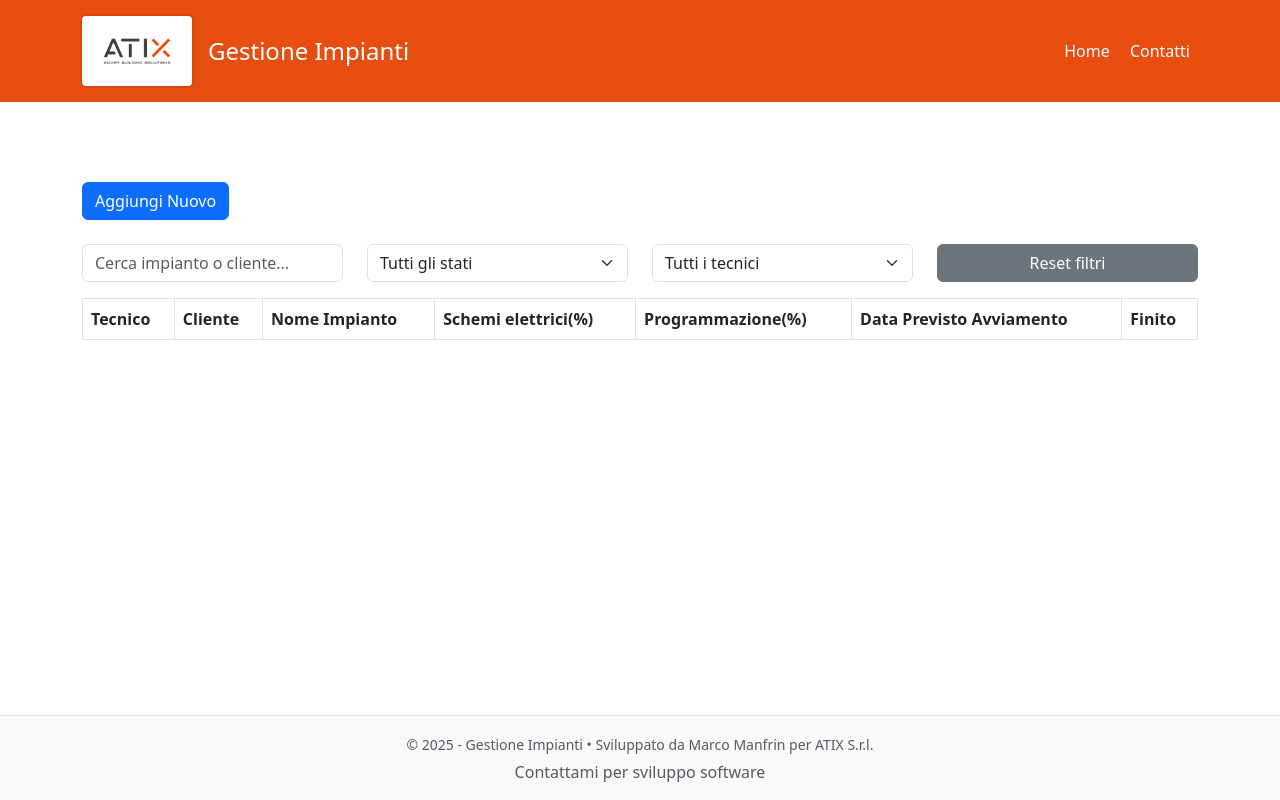
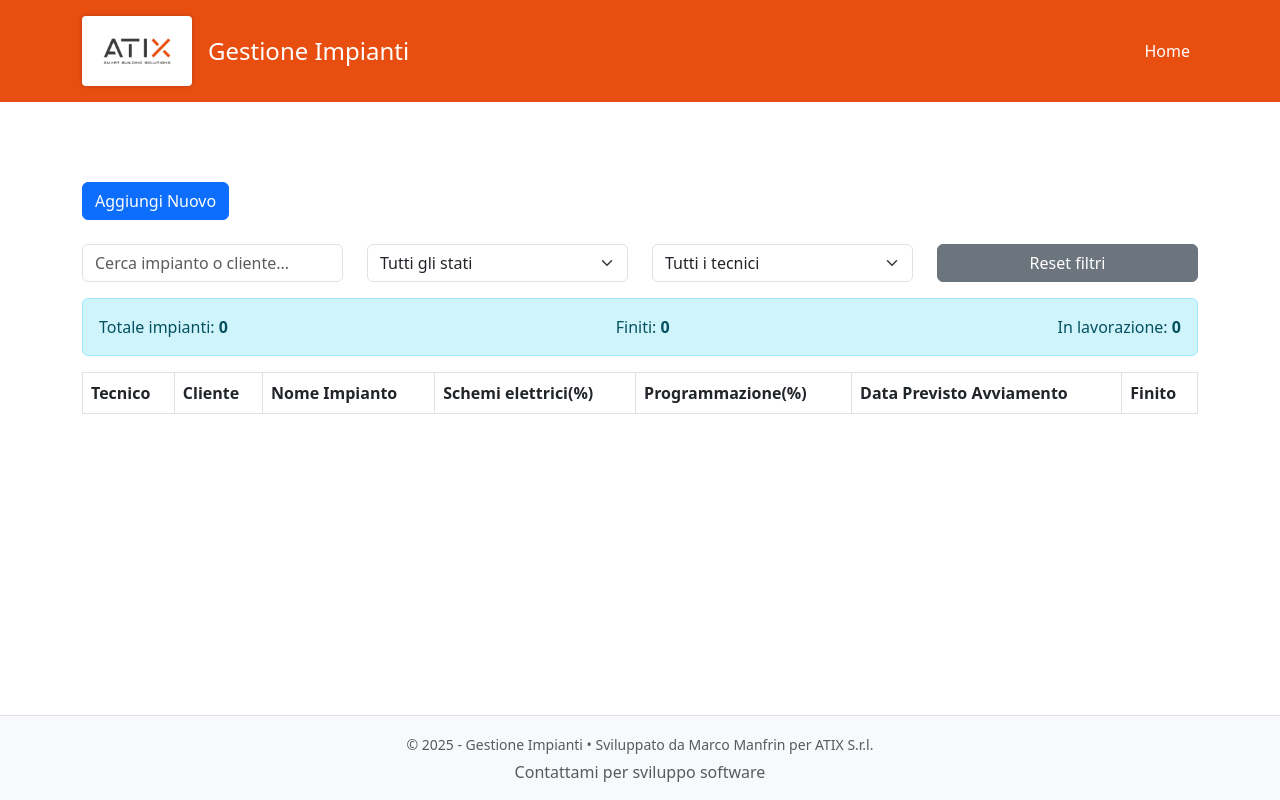
Before and after one commit to marcomanfrin/GestionaleLavori, a plain HTML site: page index.html in a window 1280 px wide. Both pictures are taken after a click on the button "Reset filtri". Drawn offline with nearby package versions, Linux system fonts and the light colour scheme; no server answers.

Commit message:
html refactor

```diff
--- a/index.html
+++ b/index.html
@@ -4,31 +4,29 @@
     <meta charset="UTF-8">
     <title>Gestione Impianti</title>
     <meta name="viewport" content="width=device-width, initial-scale=1.0">
-  <!-- Flatpickr CSS -->
     <link rel="stylesheet" href="https://cdn.jsdelivr.net/npm/flatpickr/dist/flatpickr.min.css">
-  <!-- Bootstrap CSS -->
     <link href="https://cdn.jsdelivr.net/npm/bootstrap@5.3.0/dist/css/bootstrap.min.css" rel="stylesheet">
     <link rel="stylesheet" href="style.css">
   </head>
   <body>
+
     <header class="p-3 mb-4">
       <div class="container d-flex align-items-center justify-content-between">
         <div class="d-flex align-items-center">
           <img src="logo.png" alt="Logo" width="110" height="70" class="me-3 logo-img">
-
           <h1 class="h4 m-0">Gestione Impianti</h1>
         </div>
         <nav>
           <a href="index.html" class="text-white text-decoration-none mx-2">Home</a>
-      <a href="https://marcomanfrin.me" class="text-white text-decoration-none mx-2" target="_blank">Contatti</a>
         </nav>
       </div>
     </header>
 
+    <div class="container my-5">
 
-  <div class="container my-5">
-    <!-- <h2>Tabella Impianti</h2> -->
       <button id="addBtn" class="btn btn-primary my-2">Aggiungi Nuovo</button>
+
+      <!-- FILTERS -->
       <div class="row my-3 align-items-end">
         <div class="col-md-3">
           <input type="text" id="searchInput" class="form-control" placeholder="Cerca impianto o cliente...">
@@ -50,6 +48,12 @@
         </div>
       </div>
 
+      <!-- INFO -->
+      <div id="statsBox" class="alert alert-info d-flex justify-content-between align-items-center p-3 my-3">
+        <div>Totale impianti: <strong id="totalCount">0</strong></div>
+        <div>Finiti: <strong id="finitiCount">0</strong></div>
+        <div>In lavorazione: <strong id="nonFinitiCount">0</strong></div>
+      </div>
 
       <!-- TABLE -->
       <table class="table table-bordered" id="impiantiTable">
@@ -64,7 +68,6 @@
             <th data-key="finito" data-label="Finito">Finito</th>
           </tr>
         </thead>
-
         <tbody></tbody>
       </table>
     </div>
@@ -98,9 +101,6 @@
       </div>
     </div>
 
-  <script src="https://cdn.jsdelivr.net/npm/bootstrap@5.3.0/dist/js/bootstrap.bundle.min.js"></script>
-  <script src="https://cdn.jsdelivr.net/npm/flatpickr"></script>
-  <script src="script.js"></script>
     <footer class="bg-light text-center text-muted py-3 mt-5 border-top">
       <div>
         <small>&copy; 2025 - Gestione Impianti • Sviluppato da Marco Manfrin per ATIX S.r.l.</small>
@@ -109,5 +109,9 @@
         <a href="https://marcomanfrin.me" class="text-muted text-decoration-none" target="_blank">Contattami per sviluppo software </a>
       </div>
     </footer>
+
+    <script src="https://cdn.jsdelivr.net/npm/bootstrap@5.3.0/dist/js/bootstrap.bundle.min.js"></script>
+    <script src="https://cdn.jsdelivr.net/npm/flatpickr"></script>
+    <script src="script.js"></script>
   </body>
 </html>
--- a/script.js
+++ b/script.js
@@ -144,6 +144,17 @@ function renderTable() {
     });
   }
 
+  // Contatori
+  const totale = filtrati.length;
+  const finiti = filtrati.filter(i => i.finito).length;
+  const nonFiniti = totale - finiti;
+
+  // Mostra nel box
+  document.getElementById("totalCount").textContent = totale;
+  document.getElementById("finitiCount").textContent = finiti;
+  document.getElementById("nonFinitiCount").textContent = nonFiniti;
+
+
   filtrati.forEach((impianto, i) => {
     const row = document.createElement("tr");
 
```
Also changed, not shown: detail.html (+8 -4 lines). Lines whose indentation alone changed are shown as unchanged.
